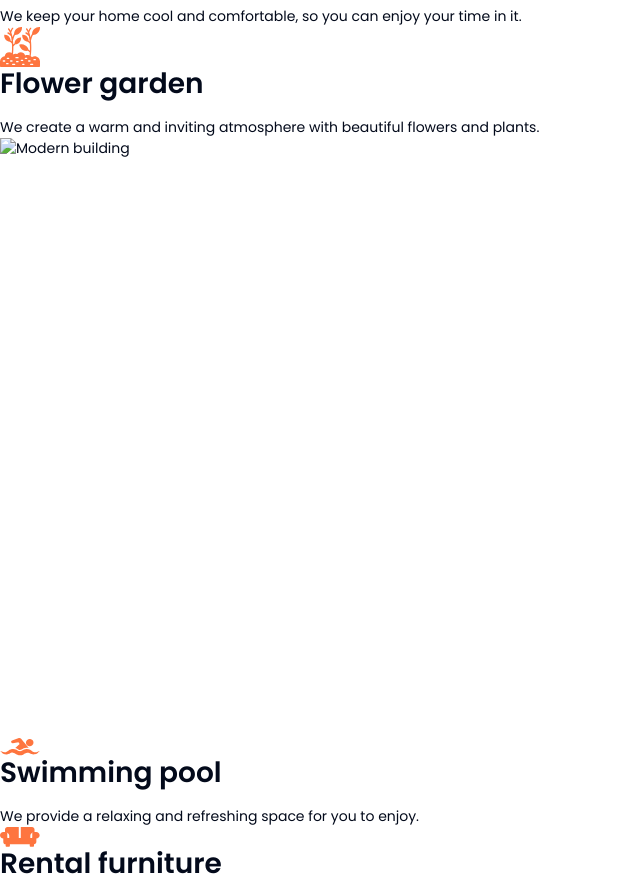
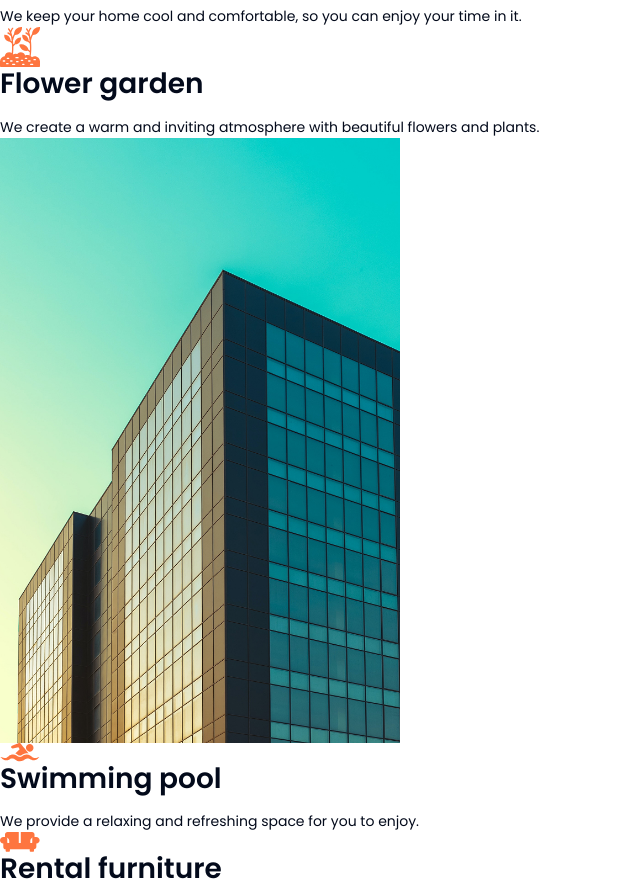
Before and after one commit to OlgaGulyakevich/rubyhome-landing, a plain HTML site: page index.html in a window 1280 px wide. Shown: the part 5080-5973 px from the top of the page, without its empty margins (0-640 px from the left). Drawn offline with nearby package versions, Linux system fonts and the light colour scheme; files whose address does not match are found by name.

Commit message:
fix: update image source in advantages section of index.html

```diff
--- a/index.html
+++ b/index.html
@@ -199,7 +199,7 @@
                         </article>
                     </div>
                     <div class="advantages__column advantages__column--center">
-                        <img src="assets/img/advantages-center.jpg" alt="Modern building" class="advantages__image" width="400" height="600">
+                        <img src="assets/img/bg-advantages.jpg" alt="Modern building" class="advantages__image" width="400" height="600">
                     </div>
                     <div class="advantages__column advantages__column--right">
                         <article class="advantage-card">
```
